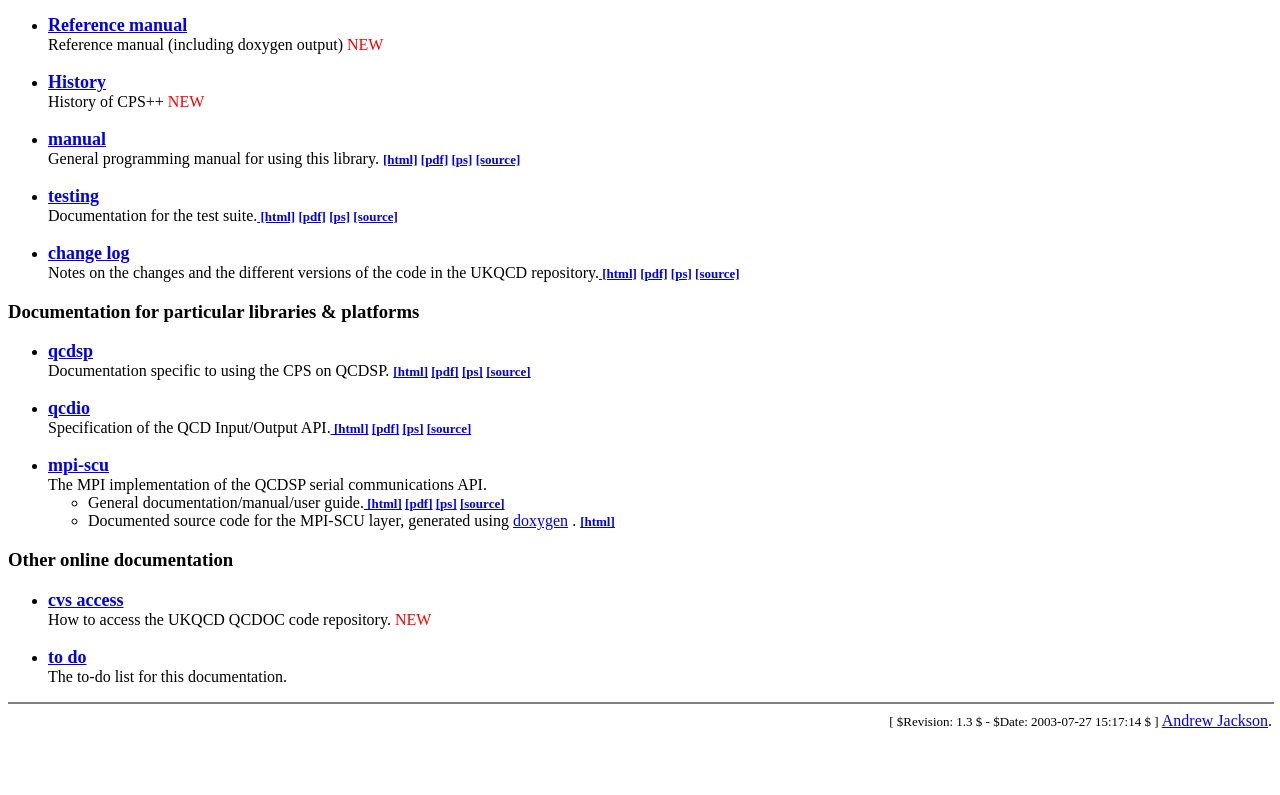
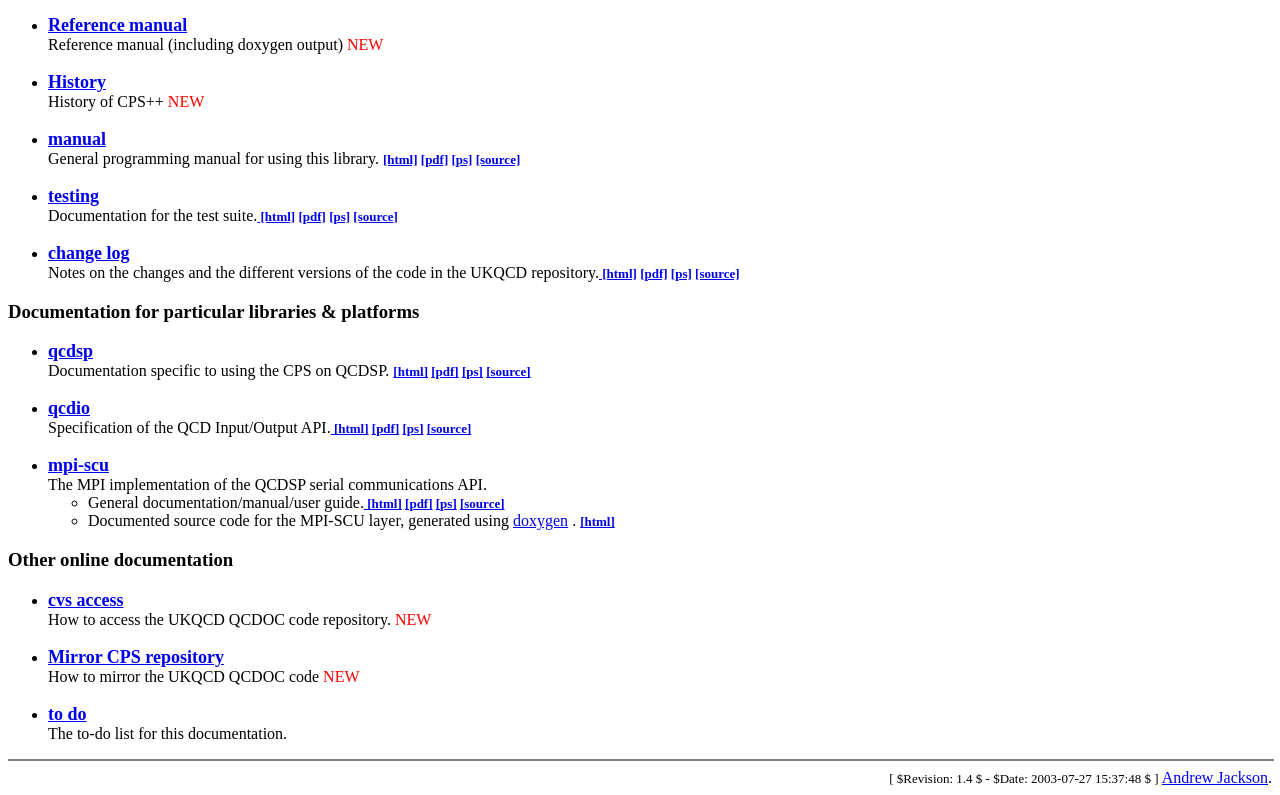
Before and after one commit to RBC-UKQCD/CPS_public, a plain HTML site: page cps_pp/doc/index.html in a window 1280 px wide. Shown: the part 362-1157 px from the top of the page. Before the commit the page ends 1100 px from the top, so only its background shows below. Drawn offline with Linux system fonts and the light colour scheme.

Commit message:
I have added a link on how to mirror the code.
git-svn-id: file:///home/chulwoo/CPS/repo/CVS2SVN/cps/trunk@17 fb734a29-28db-4bc5-88a3-3cb5ee595545

```diff
--- a/cps_pp/doc/index.html
+++ b/cps_pp/doc/index.html
@@ -130,12 +130,18 @@ Other online documentation</h3>
      </li>
 <br>
 <li>
+<b><font size=+1><a href="how_to_mirror.html">Mirror CPS repository</a></font></b>
+<br>How to mirror the UKQCD QCDOC code
+<font color="red"> NEW </font>
+     </li>
+<br>
+<li>
 <b><font size=+1><a href="todo.html">to do</a></font></b>
 <br>The to-do list for this documentation.</li>
 </ul>
 
 <hr width="100%" size="2" align="Left" noshade="">
-<div align=right><font size=-1>[ $Revision: 1.3 $ - $Date: 2003-07-27 15:17:14 $ ] </font><a href="mailto:A.N.Jackson@ed.ac.uk">Andrew Jackson</a>.</div>
+<div align=right><font size=-1>[ $Revision: 1.4 $ - $Date: 2003-07-27 15:37:48 $ ] </font><a href="mailto:A.N.Jackson@ed.ac.uk">Andrew Jackson</a>.</div>
 
 </body>
 </html>
```
